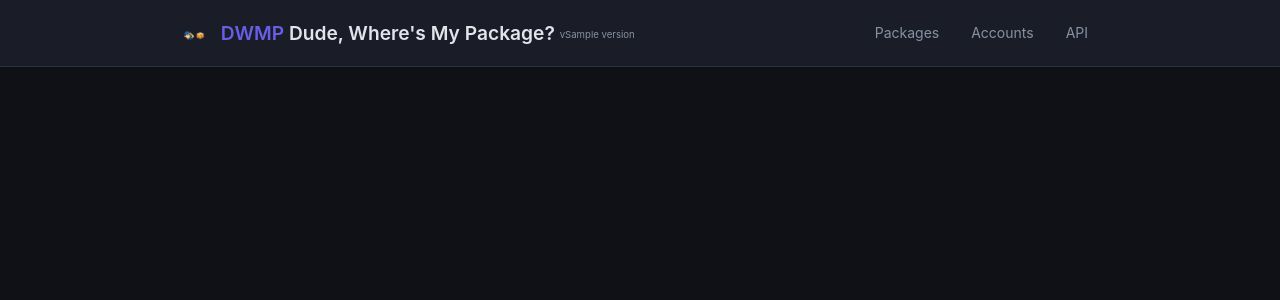
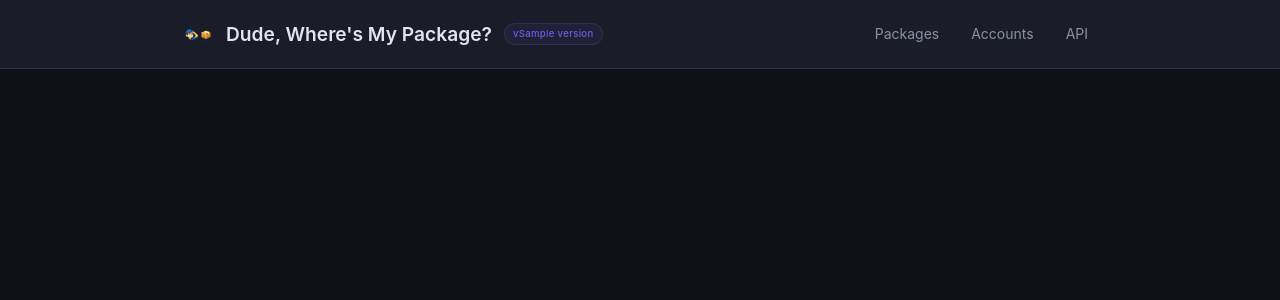
Before and after one commit to stevendejongnl/dude-wheres-my-package, a Python web app: template src/dwmp/templates/base.html in a window 1280 px wide. Shown: the top 300 px of the page. Run offline with Jinja, Linux system fonts and the light colour scheme; the template is opened without the code that fills it: most values are stand-ins (such as "Sample title", 1, 10 or a date in 2020).

Commit message:
fix(ui): larger header icon, remove DWMP text, version badge pill

```diff
--- a/src/dwmp/templates/base.html
+++ b/src/dwmp/templates/base.html
@@ -46,8 +46,13 @@
       position: sticky; top: 0; z-index: 10;
     }
     header .container { display: flex; align-items: center; justify-content: space-between; }
-    header h1 { font-size: 1.2rem; font-weight: 600; }
-    header h1 span { color: var(--accent); }
+    header h1 { font-size: 1.2rem; font-weight: 600; display: flex; align-items: center; }
+    .version-badge {
+      font-size: 0.6rem; font-weight: 500; color: var(--accent);
+      background: #6c5ce715; border: 1px solid #6c5ce730;
+      padding: 2px 8px; border-radius: 20px; margin-left: 12px;
+      letter-spacing: 0.3px;
+    }
     nav { display: flex; gap: 8px; }
     nav a {
       color: var(--text-dim); text-decoration: none; padding: 6px 12px;
@@ -175,9 +180,9 @@
   <header>
     <div class="container">
       <h1>
-        <img src="/static/icon-64.png" alt="" style="width:28px;height:28px;vertical-align:middle;margin-right:8px;border-radius:6px;">
-        <span>DWMP</span> Dude, Where's My Package?
-        <span style="font-size:0.6rem;color:var(--text-dim);font-weight:400;vertical-align:middle;">v{{ version }}</span>
+        <img src="/static/icon-64.png" alt="" style="width:36px;height:36px;vertical-align:middle;margin-right:10px;border-radius:8px;">
+        Dude, Where's My Package?
+        <span class="version-badge">v{{ version }}</span>
       </h1>
       <nav>
         <a href="/" class="{% if active_nav == 'packages' %}active{% endif %}">Packages</a>
```
